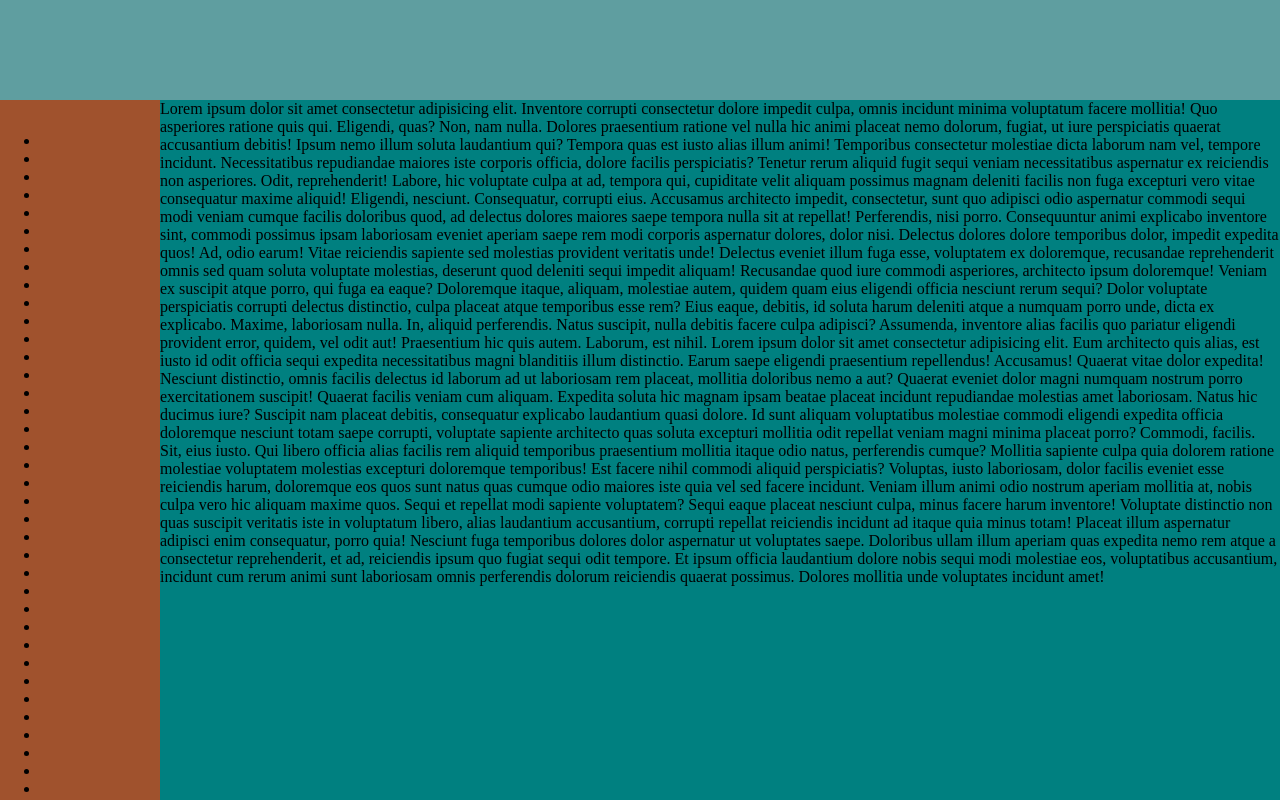
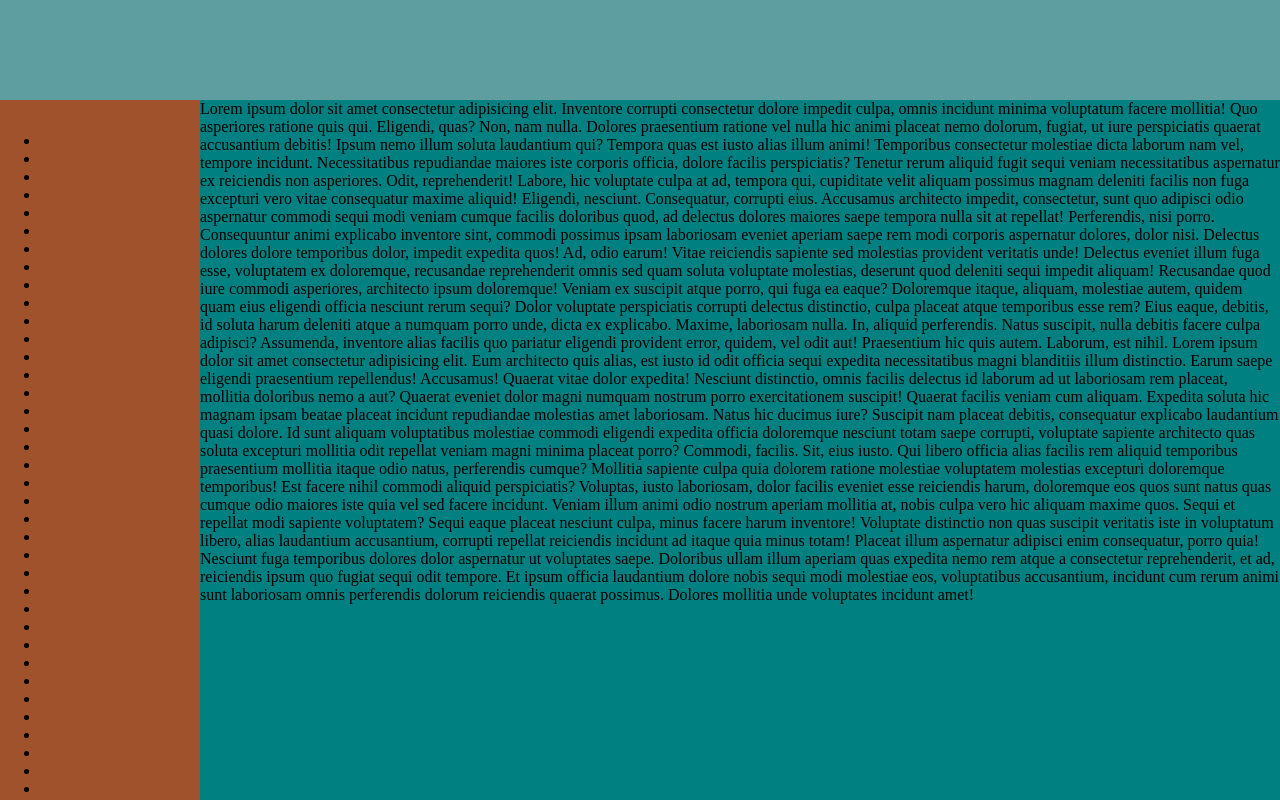
Before and after one commit to Liuqxin/miao, a plain HTML site: page qq-mail-flex.html in a window 1280 px wide. Drawn offline with Linux system fonts and the light colour scheme.

Commit message:
qq-mail-flex.html

```diff
--- a/qq-mail-flex.html
+++ b/qq-mail-flex.html
@@ -6,25 +6,34 @@
     <meta name="viewport" content="width=device-width, initial-scale=1.0" />
     <title>Document</title>
     <style>
-      body {
+      html,body {
         margin: 0;
+        height: 100%;
+      }
+      body{
+        flex-flow: column;
+        display: flex;
+
       }
 
       header {
         background-color: rgb(95, 158, 160);
         height: 100px;
+        flex: none;
       }
 
-      .main {
+      div {
         display: flex;
-        justify-content: space-between;
+        flex: 1;
+        overflow: auto;
+        height: 100%;
       }
 
       aside {
-        flex: 1;
         background-color: rgb(160, 82, 45);
-        height: calc(100vh - 100px);
         overflow: auto;
+        width: 200px;
+        height: 100%;
       }
 
       aside ul {
@@ -32,18 +41,17 @@
         padding-left: 40px;
       }
 
-      article {
+      main {
         background-color: rgb(0, 128, 128);
-        flex: 7;
-        height: calc(100vh - 100px);
+        flex: 1;
         overflow: auto;
+
       }
     </style>
   </head>
   <body>
     <header></header>
-
-    <div class="main">
+    <div >
       <aside>
         <ul>
           <li></li>
@@ -149,8 +157,7 @@
           <li></li>
         </ul>
       </aside>
-
-      <article>
+      <main>
         Lorem ipsum dolor sit amet consectetur adipisicing elit. Inventore
         corrupti consectetur dolore impedit culpa, omnis incidunt minima
         voluptatum facere mollitia! Quo asperiores ratione quis qui. Eligendi,
@@ -217,7 +224,7 @@
         molestiae eos, voluptatibus accusantium, incidunt cum rerum animi sunt
         laboriosam omnis perferendis dolorum reiciendis quaerat possimus.
         Dolores mollitia unde voluptates incidunt amet!
-      </article>
+      </main>
     </div>
   </body>
 </html>
```
Also changed, not shown: oald-layout-flex.html (+15 -13 lines).
